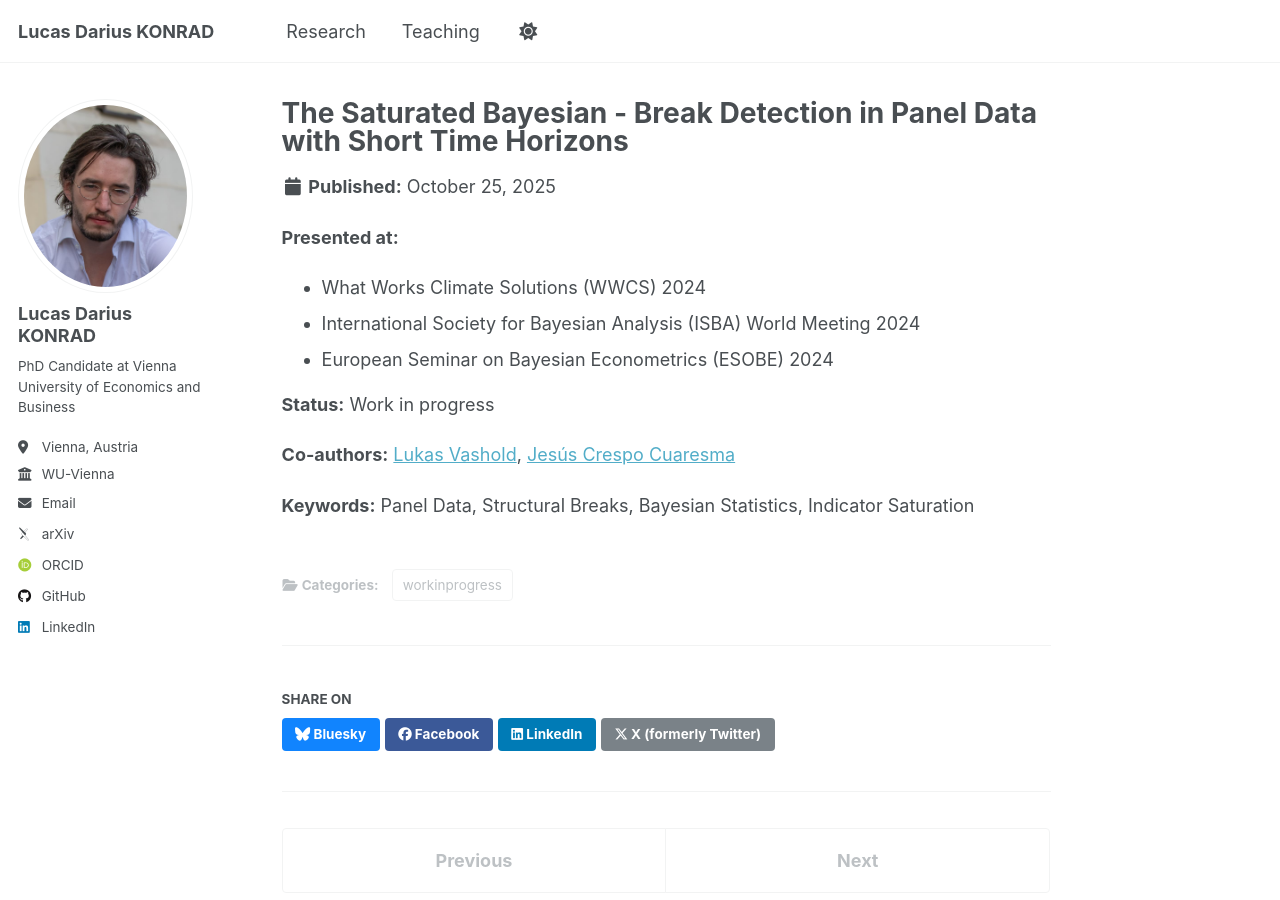
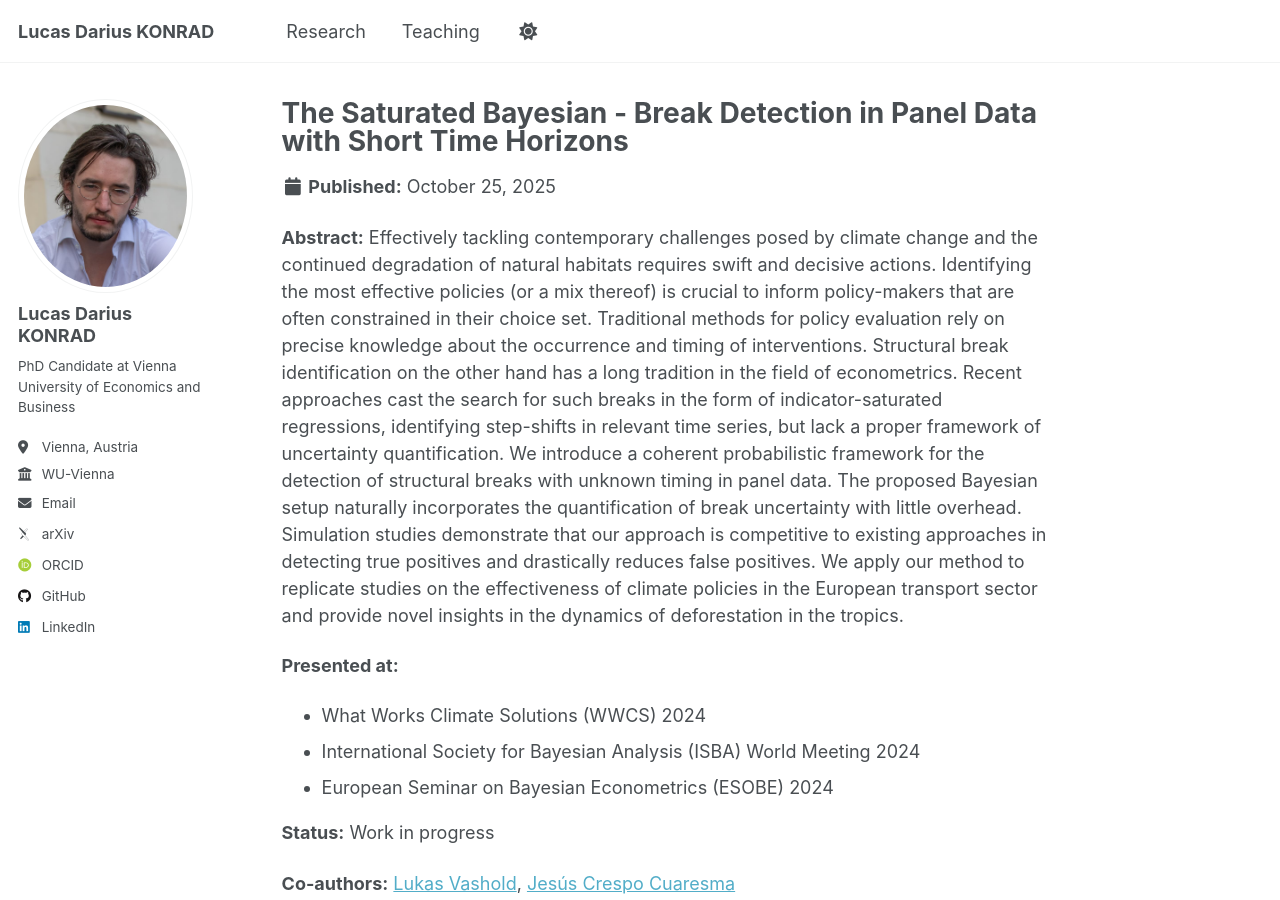
Before and after one commit to konradld/konradld.github.io, a Jekyll site: the page built from _research/publication-saturated-bayesian.md, in a window 1280 px wide and 900 px high. Built offline with Jekyll 4.4.1, drawn with Linux system fonts in a browser that asks for light colours; some web fonts are replaced; a script that is not in the unit is left out.

Commit message:
Update publication-saturated-bayesian.md

```diff
--- a/_research/publication-saturated-bayesian.md
+++ b/_research/publication-saturated-bayesian.md
@@ -7,6 +7,7 @@ excerpt: 'This paper develops a maximally flexible Bayesian method for detecting
 authors: "Konrad, L.D., Vashold, L., Crespo Cuaresma, J."
 # citation: 'Konrad, L.D., Vashold, L., Crespo Cuaresma, J. (2024). &quot;The Saturated Bayesian - Break Detection in Panel Data with Short Time Horizons.&quot; <i>Unpublished Document</i>.'
 ---
+**Abstract:** Effectively tackling contemporary challenges posed by climate change and the continued degradation of natural habitats requires swift and decisive actions. Identifying the most effective policies (or a mix thereof) is crucial to inform policy-makers that are often constrained in their choice set. Traditional methods for policy evaluation rely on precise knowledge about the occurrence and timing of interventions. Structural break identification on the other hand has a long tradition in the field of econometrics. Recent approaches cast the search for such breaks in the form of indicator-saturated regressions, identifying step-shifts in relevant time series, but lack a proper framework of uncertainty quantification. We introduce a coherent probabilistic framework for the detection of structural breaks with unknown timing in panel data. The proposed Bayesian setup naturally incorporates the quantification of break uncertainty with little overhead. Simulation studies demonstrate that our approach is competitive to existing approaches in detecting true positives and drastically reduces false positives. We apply our method to replicate studies on the effectiveness of climate policies in the European transport sector and provide novel insights in the dynamics of deforestation in the tropics.
 
 **Presented at:**
 - What Works Climate Solutions (WWCS) 2024
```
